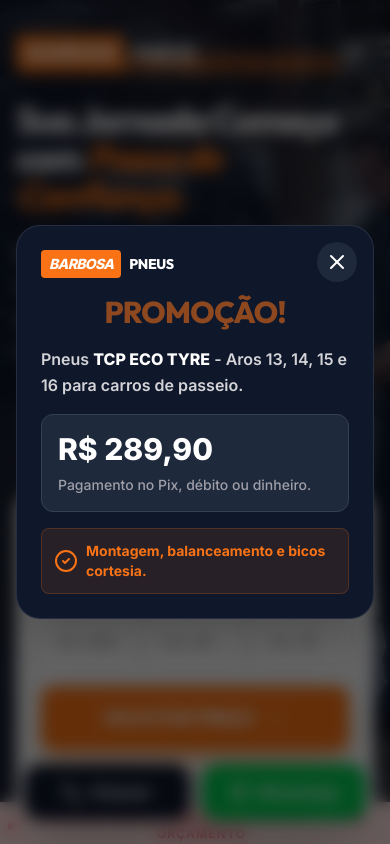
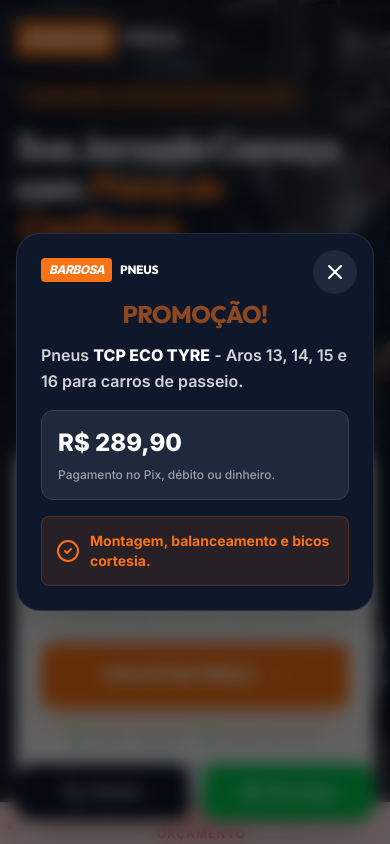
Before and after one commit to Pedro-Cloud/Barbosa-pneus, a React (Vite) app: page / in a window 390 px wide. Shown: the top 844 px of the page. Built offline with nearby package versions, Linux system fonts and the light colour scheme.

Commit message:
style: improve mobile responsiveness for modal
Adjust padding, font sizes, and button hit areas to ensure better usability on smaller screens. Added focus states for accessibility.

```diff
--- a/src/App.tsx
+++ b/src/App.tsx
@@ -105,27 +105,27 @@
             e.stopPropagation();
             setIsOpen(false);
           }}
-          className="absolute top-4 right-4 p-2 bg-asphalt-800 hover:bg-asphalt-700 text-white rounded-full transition-colors z-10"
+          className="absolute top-4 right-4 p-2.5 md:p-3 bg-asphalt-800 hover:bg-asphalt-700 text-white rounded-full transition-colors z-10 focus-visible:ring-2 focus-visible:ring-safety-orange outline-none"
           aria-label="Fechar"
         >
           <X className="w-6 h-6" />
         </button>
         <div className="flex items-center gap-2 mb-4">
-          <div className="p-1 px-2 bg-safety-orange rounded text-white font-black italic tracking-tighter text-sm">BARBOSA</div>
-          <div className="font-display font-extrabold text-sm tracking-tight text-white">PNEUS</div>
+          <div className="p-1 px-2 bg-safety-orange rounded text-white font-black italic tracking-tighter text-xs md:text-sm">BARBOSA</div>
+          <div className="font-display font-extrabold text-xs md:text-sm tracking-tight text-white">PNEUS</div>
         </div>
-        <h2 className="text-3xl font-black text-safety-orange mb-4 font-display uppercase tracking-tight text-center animate-pulse">
+        <h2 className="text-2xl md:text-3xl font-black text-safety-orange mb-3 md:mb-4 font-display uppercase tracking-tight text-center animate-pulse">
           Promoção!
         </h2>
-        <div className="text-zinc-300 space-y-4 font-semibold md:text-lg leading-relaxed">
+        <div className="text-zinc-300 space-y-4 font-semibold text-base md:text-lg leading-relaxed">
           <p>
             Pneus <span className="font-black text-white">TCP ECO TYRE</span> - Aros 13, 14, 15 e 16 para carros de passeio.
           </p>
-          <div className="bg-asphalt-800 p-4 rounded-xl border border-asphalt-700">
-            <p className="font-black text-3xl text-white mb-2">R$ 289,90</p>
-            <p className="text-sm text-zinc-400 font-medium">Pagamento no Pix, débito ou dinheiro.</p>
+          <div className="bg-asphalt-800 p-4 md:p-5 rounded-xl border border-asphalt-700">
+            <p className="font-black text-2xl md:text-3xl text-white mb-2">R$ 289,90</p>
+            <p className="text-xs md:text-sm text-zinc-400 font-medium">Pagamento no Pix, débito ou dinheiro.</p>
           </div>
-          <p className="flex items-center gap-2 text-safety-orange bg-safety-orange/10 p-3 rounded-lg border border-safety-orange/20 text-sm md:text-base font-bold">
+          <p className="flex items-center gap-2.5 text-safety-orange bg-safety-orange/10 p-3.5 rounded-lg border border-safety-orange/20 text-sm md:text-base font-bold">
             <CheckCircle2 className="w-6 h-6 shrink-0" />
             <span>Montagem, balanceamento e bicos cortesia.</span>
           </p>
@@ -147,6 +147,17 @@
     window.addEventListener('scroll', handleScroll);
     return () => window.removeEventListener('scroll', handleScroll);
   }, []);
+
+  useEffect(() => {
+    if (mobileMenuOpen) {
+      document.body.style.overflow = 'hidden';
+    } else {
+      document.body.style.overflow = 'unset';
+    }
+    return () => {
+      document.body.style.overflow = 'unset';
+    };
+  }, [mobileMenuOpen]);
 
   const sendWhatsAppQuote = (e: React.FormEvent) => {
     e.preventDefault();
@@ -211,14 +222,14 @@
   ];
 
   return (
-    <div className="flex flex-col min-h-screen">
+    <div className="flex flex-col min-h-screen pb-24 md:pb-0">
       <PromoModal />
       {/* --- Header --- */}
-      <nav id="navbar" className={`fixed top-0 w-full z-50 transition-all duration-300 ${isScrolled ? 'bg-white shadow-lg py-2' : 'bg-transparent py-4'}`}>
-        <div className="max-w-7xl mx-auto px-4 flex items-center justify-between mt-4 md:mt-0">
+      <nav id="navbar" className={`fixed top-0 w-full z-50 transition-all duration-300 ${isScrolled ? 'bg-white shadow-lg py-2 md:py-3' : 'bg-transparent py-4 md:py-6'}`}>
+        <div className="max-w-7xl mx-auto px-4 flex items-center justify-between">
           <div className="flex items-center gap-2">
-            <div className="p-1 px-2 bg-safety-orange rounded text-white font-black italic tracking-tighter text-xl">BARBOSA</div>
-            <div className={`font-display font-extrabold text-xl tracking-tight ${isScrolled ? 'text-asphalt-900' : 'text-white'}`}>PNEUS</div>
+            <div className="p-1 px-2 bg-safety-orange rounded text-white font-black italic tracking-tighter text-lg md:text-xl">BARBOSA</div>
+            <div className={`font-display font-extrabold text-lg md:text-xl tracking-tight ${isScrolled ? 'text-asphalt-900' : 'text-white'}`}>PNEUS</div>
           </div>
 
           <div className="hidden md:flex items-center gap-8 text-sm font-bold uppercase tracking-tight">
@@ -239,7 +250,7 @@
             </a>
             <button
               onClick={() => setMobileMenuOpen(true)}
-              className={`md:hidden p-2 rounded-lg ${isScrolled ? 'text-asphalt-900 border border-asphalt-200' : 'text-white border border-white/30'}`}>
+              className={`md:hidden p-2.5 rounded-lg focus-visible:ring-2 focus-visible:ring-safety-orange outline-none ${isScrolled ? 'text-asphalt-900 border border-asphalt-200' : 'text-white border border-white/30'}`}>
               <Menu className="w-6 h-6" />
             </button>
           </div>
@@ -253,26 +264,32 @@
             initial={{ opacity: 0, x: '100%' }}
             animate={{ opacity: 1, x: 0 }}
             exit={{ opacity: 0, x: '100%' }}
-            className="fixed inset-0 z-[60] bg-white p-6 flex flex-col gap-6">
-            <div className="flex justify-between items-center">
+            className="fixed inset-0 z-[110] bg-white p-6 flex flex-col gap-6 overflow-y-auto">
+            <div className="flex justify-between items-center shrink-0">
               <span className="font-display font-black text-2xl italic tracking-tighter text-asphalt-900">BARBOSA PNEUS</span>
-              <button onClick={() => setMobileMenuOpen(false)}><X className="w-8 h-8" /></button>
+              <button
+                onClick={() => setMobileMenuOpen(false)}
+                className="p-3 -mr-3 text-asphalt-900 hover:text-safety-orange transition-colors focus-visible:ring-2 focus-visible:ring-safety-orange outline-none rounded-full"
+                aria-label="Fechar Menu"
+              >
+                <X className="w-8 h-8" />
+              </button>
             </div>
-            <div className="flex flex-col gap-6 text-xl font-bold pt-10">
+            <div className="flex flex-col gap-6 text-xl font-bold pt-6">
               {[
                 { name: 'Início', id: 'inicio' },
                 { name: 'Produtos', id: 'produtos' },
                 { name: 'Serviços', id: 'serviços' },
                 { name: 'Localização', id: 'localização' }
               ].map(item => (
-                <a key={item.name} href={`#${item.id}`} onClick={() => setMobileMenuOpen(false)} className="border-b border-asphalt-100 pb-4">{item.name}</a>
+                <a key={item.name} href={`#${item.id}`} onClick={() => setMobileMenuOpen(false)} className="border-b border-asphalt-100 pb-4 block hover:text-safety-orange transition-colors">{item.name}</a>
               ))}
             </div>
-            <div className="mt-auto space-y-4">
-              <a href={`https://wa.me/${WHATSAPP_NUMBER}`} target="_blank" rel="noopener noreferrer" className="w-full h-14 flex items-center justify-center gap-3 bg-asphalt-900 text-white rounded-xl font-bold">
+            <div className="mt-auto space-y-4 pt-8">
+              <a href={`https://wa.me/${WHATSAPP_NUMBER}`} target="_blank" rel="noopener noreferrer" className="w-full min-h-[56px] flex items-center justify-center gap-3 bg-asphalt-900 text-white rounded-xl font-bold hover:bg-asphalt-800 transition-colors">
                 <Phone className="w-5 h-5" /> Conversar no WhatsApp
               </a>
-              <a href={`https://wa.me/${WHATSAPP_NUMBER}`} className="w-full h-14 flex items-center justify-center gap-3 bg-green-500 text-white rounded-xl font-bold">
+              <a href={`https://wa.me/${WHATSAPP_NUMBER}`} className="w-full min-h-[56px] flex items-center justify-center gap-3 bg-green-500 text-white rounded-xl font-bold hover:bg-green-600 transition-colors">
                 <MessageCircle className="w-5 h-5" /> Enviar WhatsApp
               </a>
             </div>
@@ -292,18 +309,18 @@
           <div className="absolute inset-0 hero-gradient" />
 
           <div className="relative h-full max-w-7xl mx-auto px-4 flex flex-col justify-center">
-            <div className="grid lg:grid-cols-2 gap-12 items-center mt-20">
+            <div className="grid lg:grid-cols-2 gap-8 lg:gap-12 items-center mt-20 md:mt-24">
               <motion.div
                 initial={{ opacity: 0, y: 30 }}
                 animate={{ opacity: 1, y: 0 }}
                 transition={{ duration: 0.6 }}>
-                <div className="inline-block px-3 py-1 bg-safety-orange/20 border border-safety-orange/30 text-safety-orange text-xs font-black uppercase tracking-widest rounded-full mb-6 italic">
+                <div className="inline-block px-4 py-1.5 bg-safety-orange/20 border border-safety-orange/30 text-safety-orange text-[10px] md:text-xs font-black uppercase tracking-widest rounded-full mb-4 md:mb-6 italic">
                   Segurança & Performance no Asfalto
                 </div>
-                <h1 className="font-display text-4xl md:text-6xl lg:text-7xl font-black text-white leading-[1.05] tracking-tighter mb-6">
+                <h1 className="font-display text-4xl sm:text-5xl md:text-6xl lg:text-7xl font-black text-white leading-[1.1] tracking-tighter mb-4 md:mb-6">
                   Sua Jornada Começa com <span className="text-safety-orange italic">Pneus de Confiança.</span>
                 </h1>
-                <p className="text-xl text-zinc-300 max-w-xl mb-8 leading-relaxed">
+                <p className="text-lg md:text-xl text-zinc-300 max-w-xl mb-6 md:mb-8 leading-relaxed">
                   Novos, Ecológicos ou Usados. Seleção rigorosa para quem valoriza segurança, economia e velocidade na instalação.
                 </p>
 
@@ -340,6 +357,7 @@
                       <input
                         required
                         type="text"
+                        inputMode="numeric"
                         placeholder="Ex: 205"
                         className="w-full h-14 bg-zinc-50 border border-zinc-200 rounded-xl px-4 font-bold focus:ring-2 focus:ring-safety-orange outline-none transition-all placeholder:text-zinc-400"
                         value={tireWidth}
@@ -351,6 +369,7 @@
                       <input
                         required
                         type="text"
+                        inputMode="numeric"
                         placeholder="Ex: 55"
                         className="w-full h-14 bg-zinc-50 border border-zinc-200 rounded-xl px-4 font-bold focus:ring-2 focus:ring-safety-orange outline-none transition-all placeholder:text-zinc-400"
                         value={tireRatio}
@@ -362,6 +381,7 @@
                       <input
                         required
                         type="text"
+                        inputMode="numeric"
                         placeholder="Ex: 16"
                         className="w-full h-14 bg-zinc-50 border border-zinc-200 rounded-xl px-4 font-bold focus:ring-2 focus:ring-safety-orange outline-none transition-all placeholder:text-zinc-400"
                         value={tireRim}
@@ -372,15 +392,15 @@
 
                   <button
                     type="submit"
-                    className="group w-full h-16 bg-safety-orange hover:bg-orange-600 active:scale-[0.98] text-white rounded-xl font-display font-black text-lg tracking-tight flex items-center justify-center gap-3 shadow-xl shadow-safety-orange/30 transition-all">
+                    className="group w-full h-16 bg-safety-orange hover:bg-orange-600 active:scale-[0.98] focus-visible:ring-4 focus-visible:ring-safety-orange/50 outline-none text-white rounded-xl font-display font-black text-lg tracking-tight flex items-center justify-center gap-3 shadow-xl shadow-safety-orange/30 transition-all">
                     SOLICITAR PREÇO <ChevronRight className="w-5 h-5 group-hover:translate-x-1 transition-transform" />
                   </button>
                 </form>
 
-                <div className="mt-6 flex items-center justify-between text-[11px] font-bold text-zinc-400 uppercase tracking-wider">
-                  <div className="flex items-center gap-1.5"><ShieldCheck className="w-4 h-4 text-green-500" /> Instal. Imediata</div>
-                  <div className="flex items-center gap-1.5"><ShieldCheck className="w-4 h-4 text-green-500" /> Pronta Entrega</div>
-                  <div className="flex items-center gap-1.5"><ShieldCheck className="w-4 h-4 text-green-500" /> Garantia</div>
+                <div className="mt-6 flex flex-wrap items-center justify-center md:justify-between gap-3 text-[10px] sm:text-[11px] font-bold text-zinc-400 uppercase tracking-wider">
+                  <div className="flex items-center gap-1.5 whitespace-nowrap"><ShieldCheck className="w-4 h-4 text-green-500 shrink-0" /> Instal. Imediata</div>
+                  <div className="flex items-center gap-1.5 whitespace-nowrap"><ShieldCheck className="w-4 h-4 text-green-500 shrink-0" /> Pronta Entrega</div>
+                  <div className="flex items-center gap-1.5 whitespace-nowrap"><ShieldCheck className="w-4 h-4 text-green-500 shrink-0" /> Garantia</div>
                 </div>
               </motion.div>
             </div>
@@ -430,7 +450,7 @@
                       href={`https://wa.me/${WHATSAPP_NUMBER}?text=${encodeURIComponent(`Olá Barbosa Pneus! Gostaria de consultar o estoque para: ${tier.name}`)}`}
                       target="_blank"
                       rel="noopener noreferrer"
-                      className={`w-full py-4 rounded-xl font-bold flex items-center justify-center gap-2 transition-all ${tier.popular ? 'bg-safety-orange text-white' : 'bg-asphalt-50 text-asphalt-900 hover:bg-asphalt-100'}`}>
+                      className={`w-full py-4 rounded-xl font-bold flex items-center justify-center gap-2 transition-all focus-visible:ring-4 focus-visible:ring-safety-orange/50 outline-none ${tier.popular ? 'bg-safety-orange text-white' : 'bg-asphalt-50 text-asphalt-900 hover:bg-asphalt-100'}`}>
                       Ver Estoque <ChevronRight className="w-4 h-4" />
                     </a>
                   </div>
@@ -575,18 +595,18 @@
       </footer>
 
       {/* --- Sticky CTAs (Mobile Specific) --- */}
-      <div className="md:hidden fixed bottom-6 left-6 right-6 z-[40] flex gap-3">
+      <div className="md:hidden fixed bottom-6 left-4 right-4 z-[40] flex gap-3">
         <a
           href={`https://wa.me/${WHATSAPP_NUMBER}`}
           target="_blank"
           rel="noopener noreferrer"
-          className="flex-1 h-14 bg-asphalt-900 text-white rounded-2xl border border-white/10 flex items-center justify-center gap-2 font-bold shadow-2xl active:scale-95 transition-all">
-          <Phone className="w-5 h-5" /> Chamar
+          className="flex-1 min-h-[56px] px-2 bg-asphalt-900 text-white rounded-2xl border border-white/10 flex items-center justify-center gap-1 sm:gap-2 font-bold shadow-2xl active:scale-95 transition-transform text-sm sm:text-base">
+          <Phone className="w-5 h-5 shrink-0" /> Chamar
         </a>
         <a
           href={`https://wa.me/${WHATSAPP_NUMBER}`}
-          className="flex-1 h-14 bg-green-500 text-white rounded-2xl flex items-center justify-center gap-2 font-bold shadow-2xl active:scale-95 transition-all">
-          <MessageCircle className="w-5 h-5" /> WhatsApp
+          className="flex-1 min-h-[56px] px-2 bg-green-500 text-white rounded-2xl flex items-center justify-center gap-1 sm:gap-2 font-bold shadow-2xl active:scale-95 transition-transform text-sm sm:text-base">
+          <MessageCircle className="w-5 h-5 shrink-0" /> WhatsApp
         </a>
       </div>
 
```
